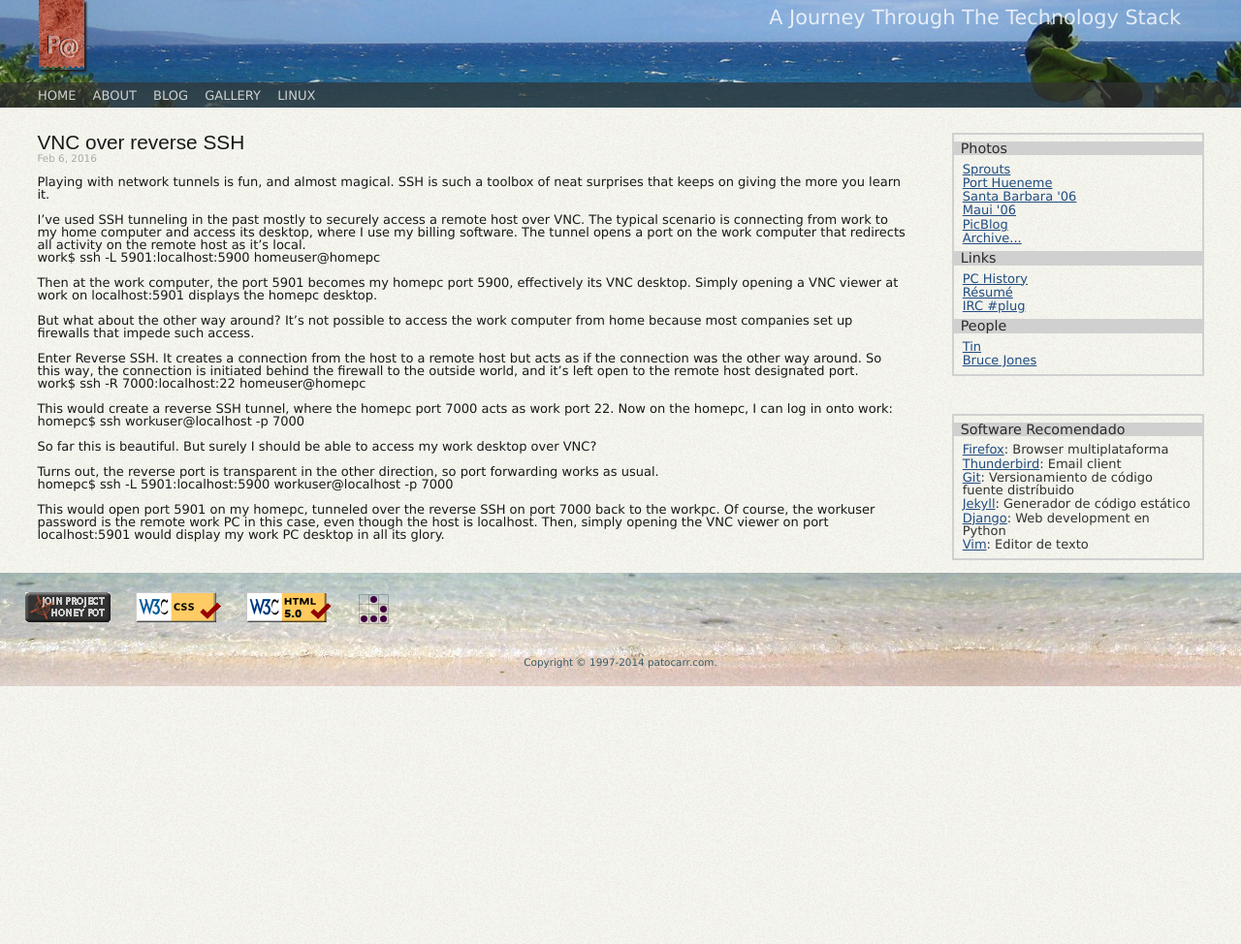
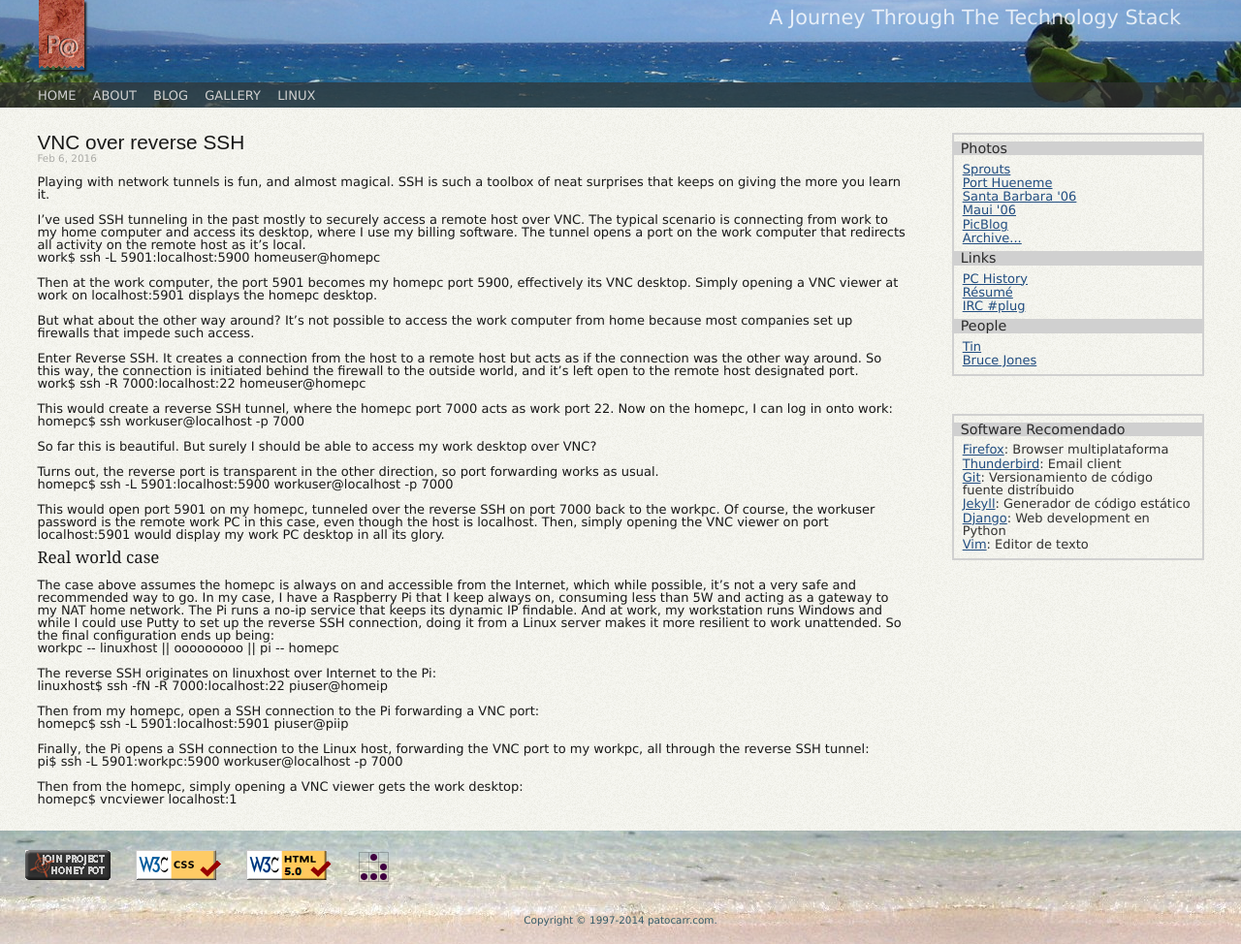
Before and after one commit to patocarr/patocarr.com, a Jekyll site: the page built from _posts/2016-02-06-VNC_over_reverse_SSH.markdown, in a window 1280 px wide. Shown: the whole page at 97% size. Built offline with Jekyll 4.4.1, drawn with Linux system fonts in a browser that asks for light colours; nearby versions of some CDN libraries; library files that are not in the unit come from our copies; before the commit the page ends 900 px from its top, so only the background shows below that.

Commit message:
Add content

```diff
--- a/_posts/2016-02-06-VNC_over_reverse_SSH.markdown
+++ b/_posts/2016-02-06-VNC_over_reverse_SSH.markdown
@@ -30,3 +30,29 @@ Turns out, the reverse port is transparent in the other direction, so port forwa
     homepc$ ssh -L 5901:localhost:5900 workuser@localhost -p 7000
 
 This would open port 5901 on my homepc, tunneled over the reverse SSH on port 7000 back to the workpc. Of course, the workuser password is the remote work PC in this case, even though the host is localhost. Then, simply opening the VNC viewer on port localhost:5901 would display my work PC desktop in all its glory.
+
+
+Real world case
+---------------
+
+The case above assumes the homepc is always on and accessible from the Internet, which while possible, it's not a very safe and recommended way to go. In my case, I have a Raspberry Pi that I keep always on, consuming less than 5W and acting as a gateway to my NAT home network. The Pi runs a no-ip service that keeps its dynamic IP findable.
+And at work, my workstation runs Windows and while I could use Putty to set up the reverse SSH connection, doing it from a Linux server makes it more resilient to work unattended.
+So the final configuration ends up being:
+
+    workpc -- linuxhost || ooooooooo || pi -- homepc
+
+The reverse SSH originates on linuxhost over Internet to the Pi:
+
+    linuxhost$ ssh -fN -R 7000:localhost:22 piuser@homeip
+
+Then from my homepc, open a SSH connection to the Pi forwarding a VNC port:
+
+    homepc$ ssh -L 5901:localhost:5901 piuser@piip
+
+Finally, the Pi opens a SSH connection to the Linux host, forwarding the VNC port to my workpc, all through the reverse SSH tunnel:
+
+    pi$ ssh -L 5901:workpc:5900 workuser@localhost -p 7000
+
+Then from the homepc, simply opening a VNC viewer gets the work desktop:
+
+    homepc$ vncviewer localhost:1
```
